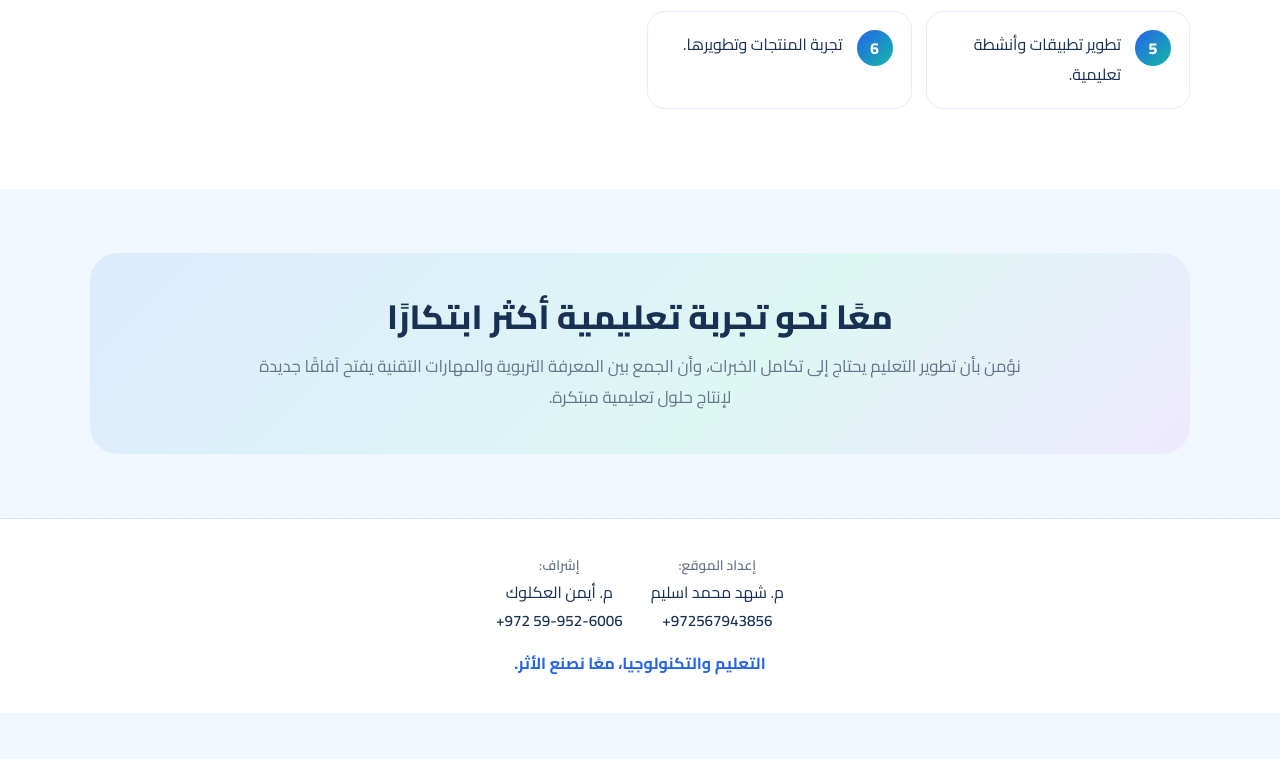
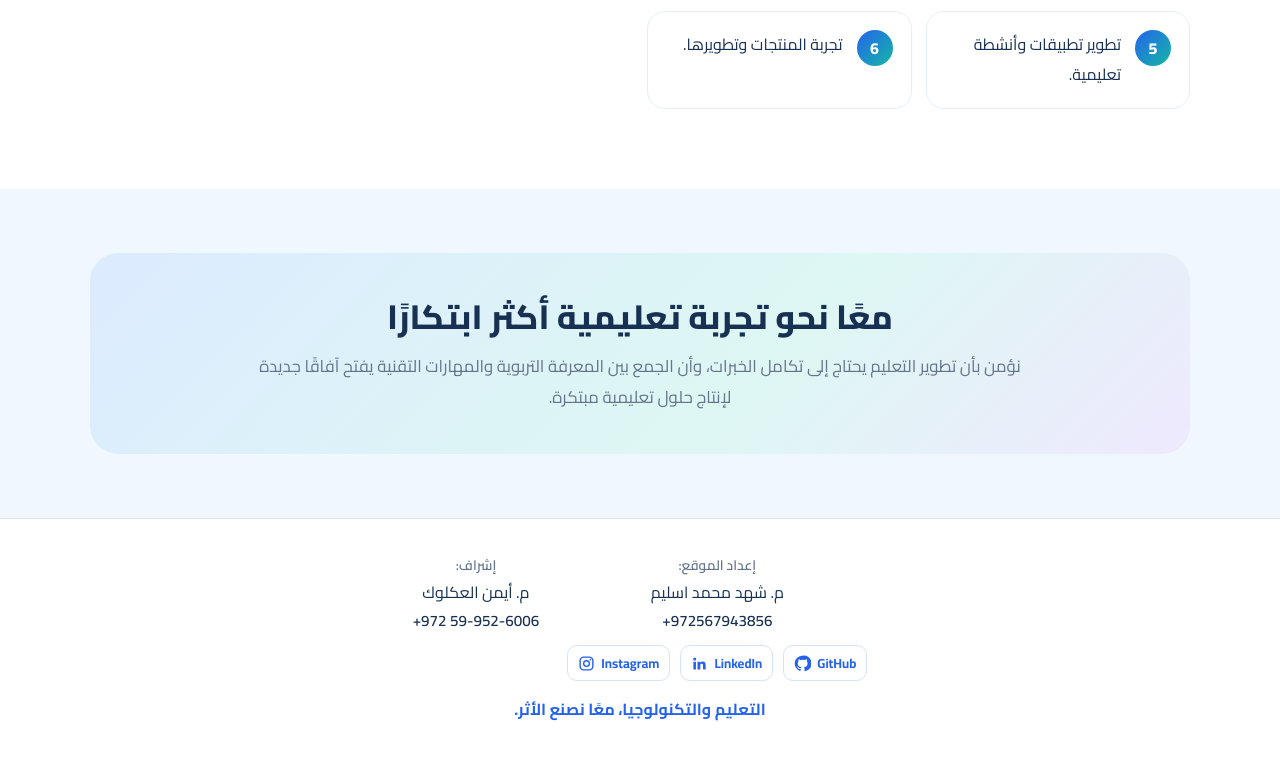
Before and after one commit to shahedesleem529-cyber/edu-tech-initiative, a plain HTML site: page index.html in a window 1280 px wide. Shown: the part 2572-3331 px from the top of the page. Before the commit the page ends 3285 px from the top, so only its background shows below. Drawn offline with nearby package versions, Linux system fonts and the light colour scheme.

Commit message:
Add files via upload

```diff
--- a/index.html
+++ b/index.html
@@ -68,6 +68,10 @@ section.s.w{background:#fff}
 .ftr .cr{display:flex;flex-wrap:wrap;justify-content:center;gap:28px;margin-bottom:14px}
 .ftr p{margin:0;color:var(--royal);font-weight:700}
 .ftr .ph{display:block;font-weight:600;color:var(--ink);font-size:.95rem}
+.ftr .socials{display:flex;justify-content:center;align-items:center;gap:10px;margin-top:10px;direction:ltr}
+.ftr .socials a{display:inline-flex;align-items:center;justify-content:center;gap:6px;min-width:38px;height:36px;padding:0 10px;border:1px solid var(--line);border-radius:10px;color:var(--royal);font-size:.82rem;font-weight:700;transition:background .2s,border-color .2s}
+.ftr .socials a:hover{background:var(--soft);border-color:var(--sky)}
+.ftr .socials svg{width:17px;height:17px;fill:currentColor;flex:none}
 .rv{opacity:0;transform:translateY(12px);transition:opacity .5s,transform .5s}.rv.in{opacity:1;transform:none}
 @media(prefers-reduced-motion:reduce){*{transition:none!important;scroll-behavior:auto!important}.rv{opacity:1;transform:none}}
 /* forms */
@@ -374,7 +378,12 @@ function header() {
    <a class="quiet" href="#/admin" title="${L("دخول الإدارة", "Admin")}" aria-label="${L("دخول الإدارة", "Admin")}">${ic("lock")}</a></nav></div></header>`;
 }
 function footer() {
-  return `<footer class="ftr"><div class="wrap"><div class="cr"><div><b>إعداد الموقع:</b>م. شهد محمد اسليم<a class="ph" dir="ltr" href="tel:+972567943856">+972567943856</a></div><div><b>إشراف:</b>م. أيمن العكلوك<a class="ph" dir="ltr" href="tel:+972599526006">+972 59-952-6006</a></div></div>
+  return `<footer class="ftr"><div class="wrap"><div class="cr"><div><b>إعداد الموقع:</b>م. شهد محمد اسليم<a class="ph" dir="ltr" href="tel:+972567943856">+972567943856</a>
+  <div class="socials" aria-label="روابط شهد اسليم">
+    <a href="https://www.instagram.com/apqarin_lab?cnvx=MXg5MXg4ZnB4a254aA==" target="_blank" rel="noopener noreferrer" aria-label="Instagram" title="Instagram"><svg viewBox="0 0 24 24" aria-hidden="true"><rect x="3" y="3" width="18" height="18" rx="5" fill="none" stroke="currentColor" stroke-width="2"/><circle cx="12" cy="12" r="4" fill="none" stroke="currentColor" stroke-width="2"/><circle cx="17.5" cy="6.5" r="1.2"/></svg><span>Instagram</span></a>
+    <a href="https://www.linkedin.com/in/shahed-esleem-283050378?utm_source=share_via&utm_content=profile&utm_medium=member_android" target="_blank" rel="noopener noreferrer" aria-label="LinkedIn" title="LinkedIn"><svg viewBox="0 0 24 24" aria-hidden="true"><path d="M5.2 3.5a2.2 2.2 0 1 0 0 4.4 2.2 2.2 0 0 0 0-4.4ZM3.4 9.5H7v11H3.4v-11Zm5.8 0h3.5V11h.1c.5-.9 1.7-1.9 3.5-1.9 3.7 0 4.4 2.4 4.4 5.5v5.9h-3.7v-5.2c0-1.2 0-2.8-1.8-2.8s-2.1 1.3-2.1 2.7v5.3H9.2v-11Z"/></svg><span>LinkedIn</span></a>
+    <a href="https://github.com/shahedesleem529-cyber" target="_blank" rel="noopener noreferrer" aria-label="GitHub" title="GitHub"><svg viewBox="0 0 24 24" aria-hidden="true"><path d="M12 .9a11.1 11.1 0 0 0-3.5 21.6c.6.1.8-.2.8-.6v-2.1c-3.1.7-3.8-1.3-3.8-1.3-.5-1.3-1.2-1.6-1.2-1.6-1-.7.1-.7.1-.7 1.1.1 1.7 1.1 1.7 1.1 1 .1.8 2.2 3.5 1.5.1-.8.4-1.3.8-1.6-2.5-.3-5.1-1.2-5.1-5.5 0-1.2.4-2.1 1.1-2.9-.1-.3-.5-1.4.1-2.9 0 0 .9-.3 3 1.1a10.4 10.4 0 0 1 5.5 0c2.1-1.4 3-1.1 3-1.1.6 1.5.2 2.6.1 2.9.7.8 1.1 1.7 1.1 2.9 0 4.3-2.6 5.2-5.1 5.5.4.4.8 1 .8 2v3c0 .4.2.7.8.6A11.1 11.1 0 0 0 12 .9Z"/></svg><span>GitHub</span></a>
+  </div></div><div><b>إشراف:</b>م. أيمن العكلوك<a class="ph" dir="ltr" href="tel:+972599526006">+972 59-952-6006</a></div></div>
   <p>${L("التعليم والتكنولوجيا، معًا نصنع الأثر.", "Education and technology, together we make an impact.")}</p></div></footer>`;
 }
 const shell = inner => header() + `<main>${inner}</main>` + footer();
```
